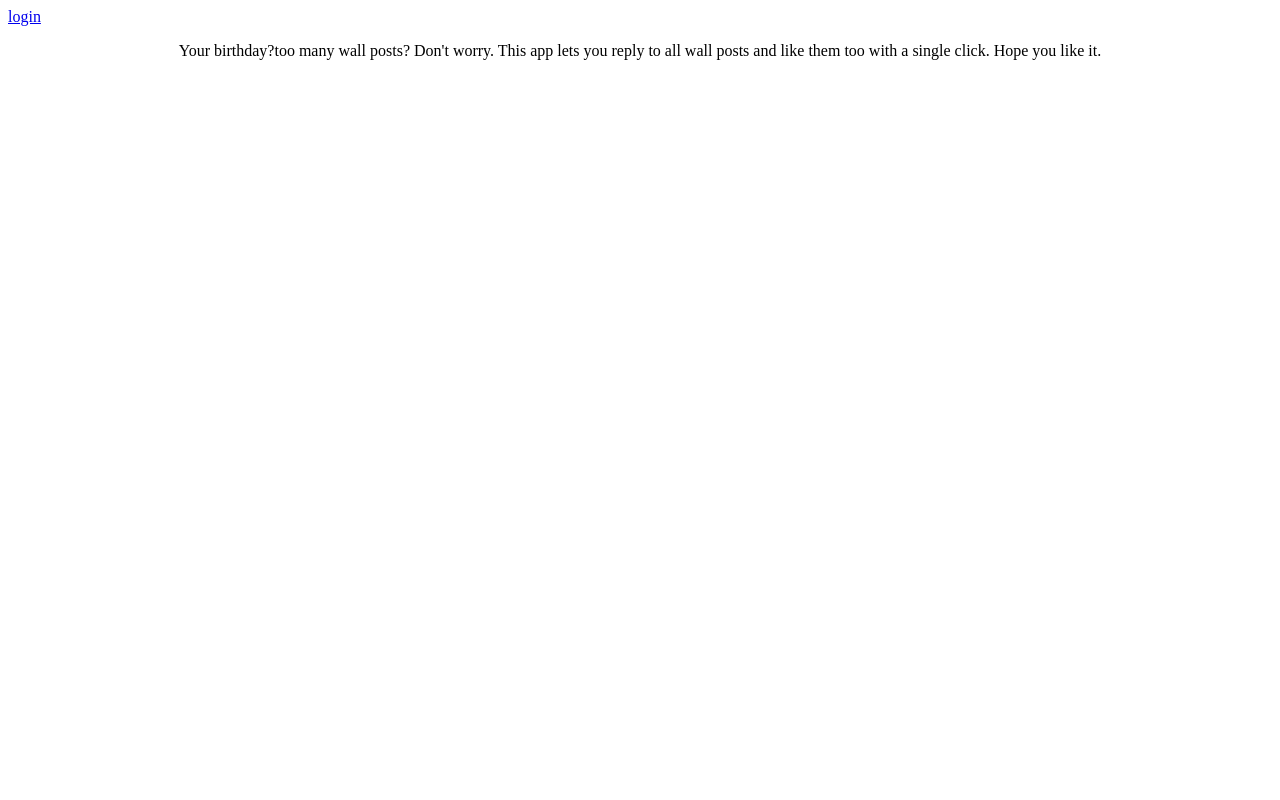
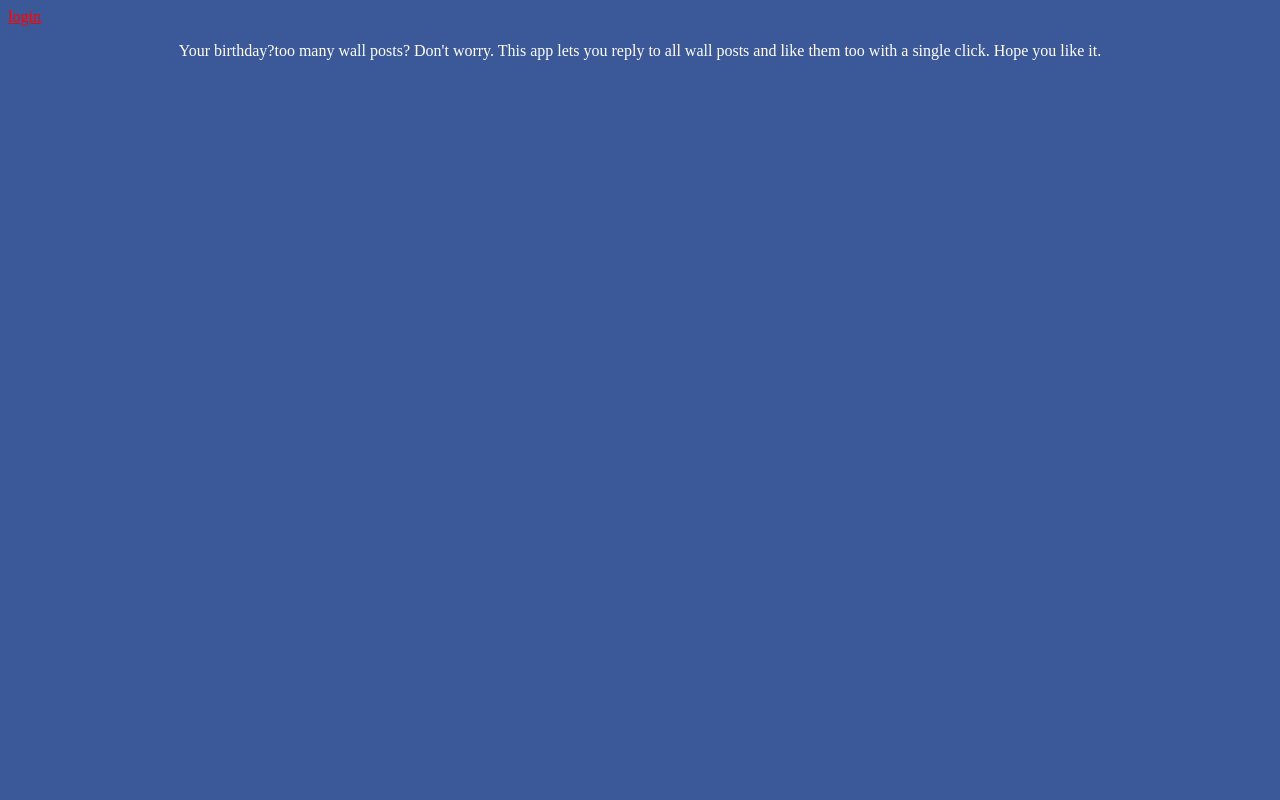
Before and after one commit to iAmMrinal0/Facebook-Birthday-Responder, a PHP site: page / in a window 1280 px wide. Run offline with PHP 8.4, Linux system fonts and the light colour scheme; some libraries are stand-ins or nearby versions.

Commit message:
released

```diff
--- a/index.php
+++ b/index.php
@@ -1,9 +1,8 @@
 <html>
 <head>
 <title>Birthday Responder</title>
-<link href="style.css" type="text/css"/>
-
 <link rel="shortcut icon" href="http://img.1mobile.com/market/i/e/4/e4c683ceaf73da99356372019fa88f75.png" />
+<link rel="stylesheet" type="text/css" href="style.css" />
 <script type="text/javascript" src="http://connect.facebook.net/es_ES/all.js"></script>
 <script type="text/javascript">
 window.fbAsyncInit = function() {
--- a/post.php
+++ b/post.php
@@ -2,8 +2,7 @@
 <head>
 <title>Birthday Responder</title>
 <link rel="shortcut icon" href="http://img.1mobile.com/market/i/e/4/e4c683ceaf73da99356372019fa88f75.png" />
-<link href="style.css" type="text/css"/>
-
+<link rel="stylesheet" type="text/css" href="style.css" />
 <script type="text/javascript" src="jquery.js"></script>
 <div id='fb-root'></div>
     <script src='http://connect.facebook.net/en_US/all.js'></script>
--- a/style.css
+++ b/style.css
@@ -1,6 +1,7 @@
 html
 {
 background-color:#3b5999;
+color:white;
 }
 a
 {
```
